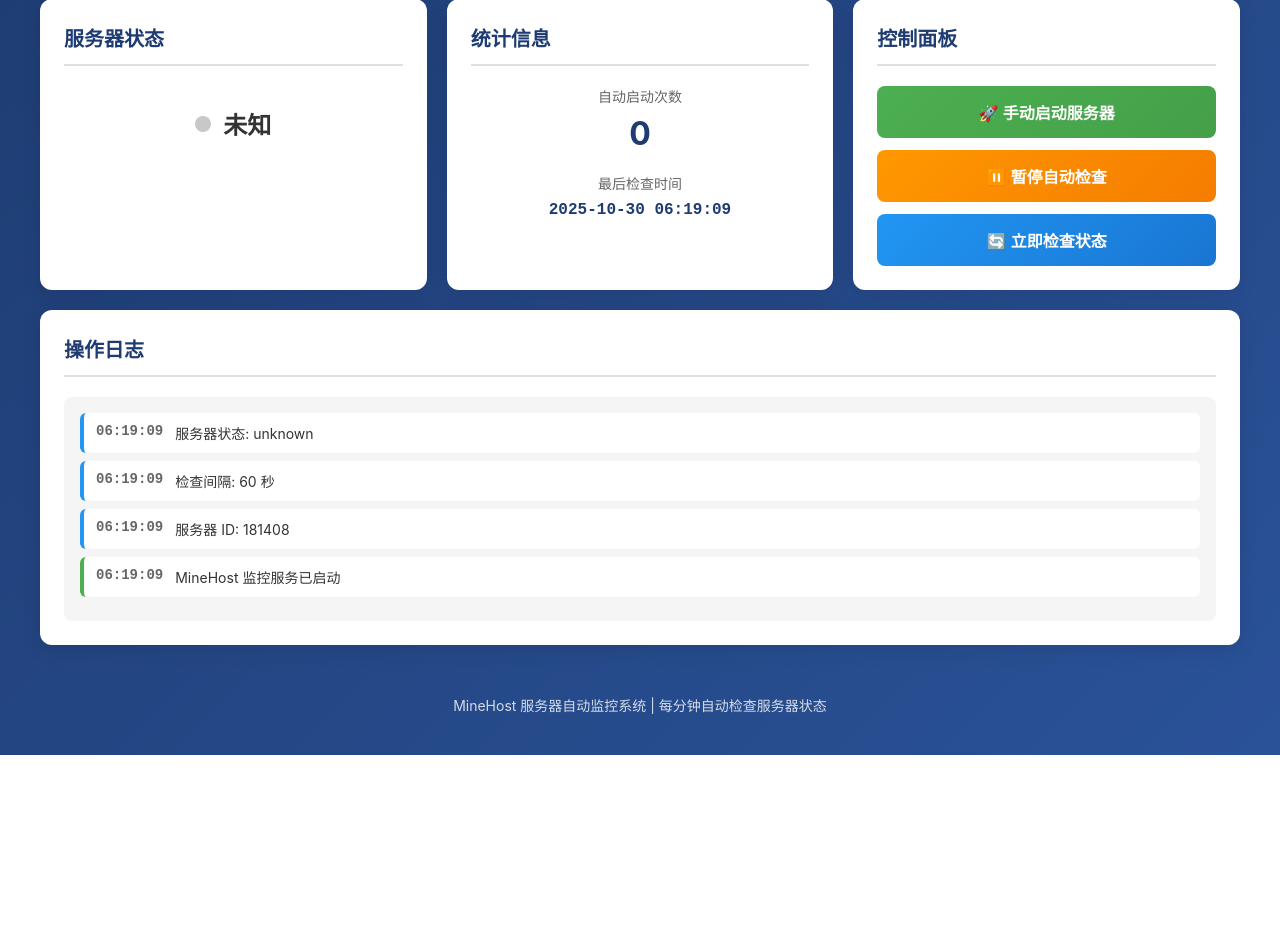
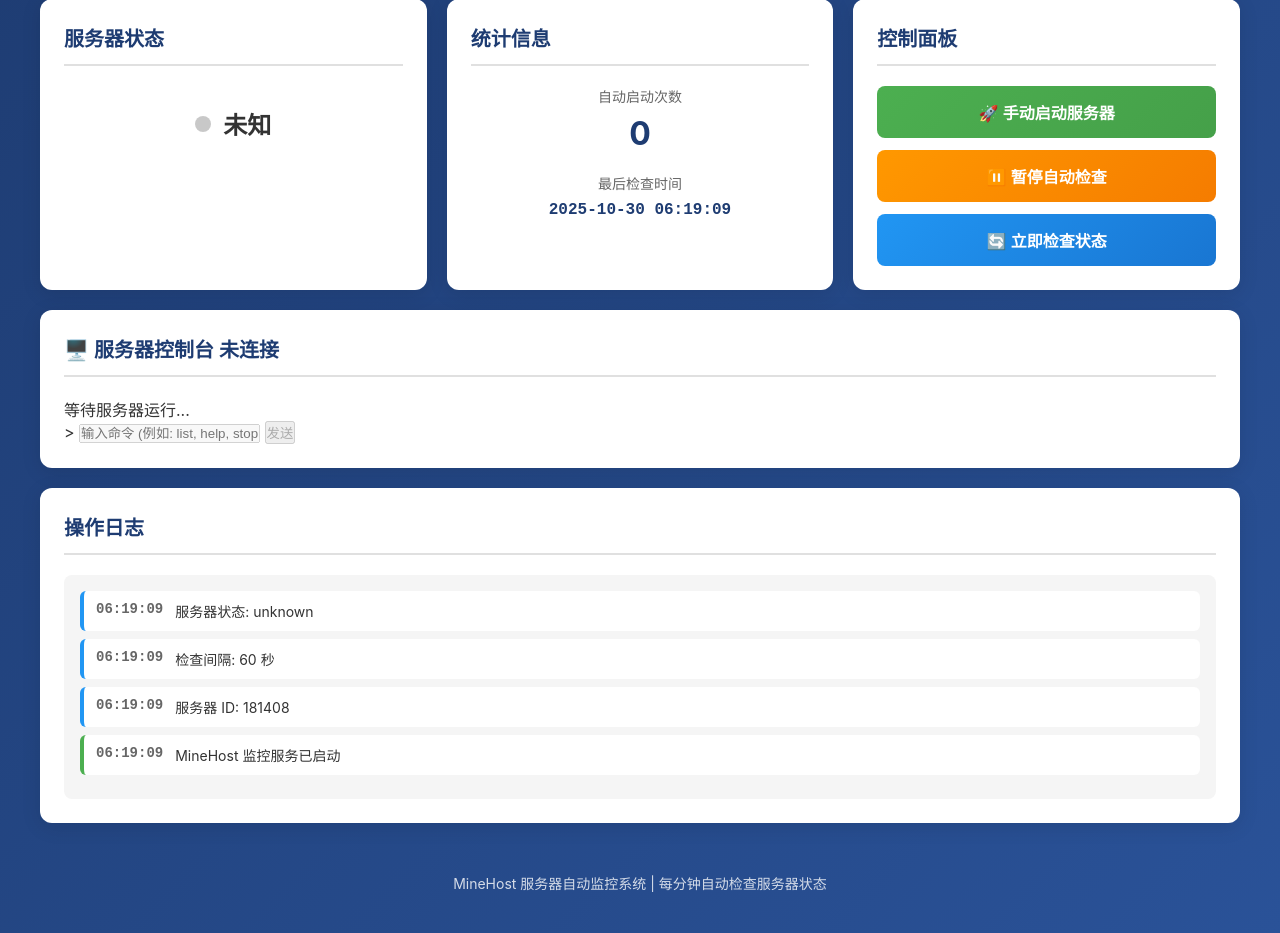
Before and after one commit to SMNETSTUDIO/MineHost-WakeUp, a Flask app: page / in a window 1280 px wide. Shown: the part 131-1064 px from the top of the page. Before the commit the page ends 886 px from the top, so only its background shows below. Run offline with Flask 3, Linux system fonts and the light colour scheme; the visitor is signed in with stand-in values (Sample User, id 1).

Commit message:
Update index.html

```diff
--- a/templates/index.html
+++ b/templates/index.html
@@ -57,6 +57,32 @@
                 </div>
             </div>
 
+            <!-- 服务器控制台 -->
+            <div class="card full-width">
+                <h2 class="card-title">
+                    🖥️ 服务器控制台
+                    <span class="console-status" id="consoleStatus">未连接</span>
+                </h2>
+                <div class="console-container">
+                    <div class="console-output" id="consoleOutput">
+                        <div class="console-line system">等待服务器运行...</div>
+                    </div>
+                    <div class="console-input-wrapper">
+                        <span class="console-prompt">></span>
+                        <input
+                            type="text"
+                            class="console-input"
+                            id="consoleInput"
+                            placeholder="输入命令 (例如: list, help, stop)"
+                            disabled
+                        />
+                        <button class="btn-console-send" id="btnConsoleSend" onclick="sendConsoleCommand()" disabled>
+                            发送
+                        </button>
+                    </div>
+                </div>
+            </div>
+
             <!-- 操作日志 -->
             <div class="card full-width">
                 <h2 class="card-title">操作日志</h2>
```
